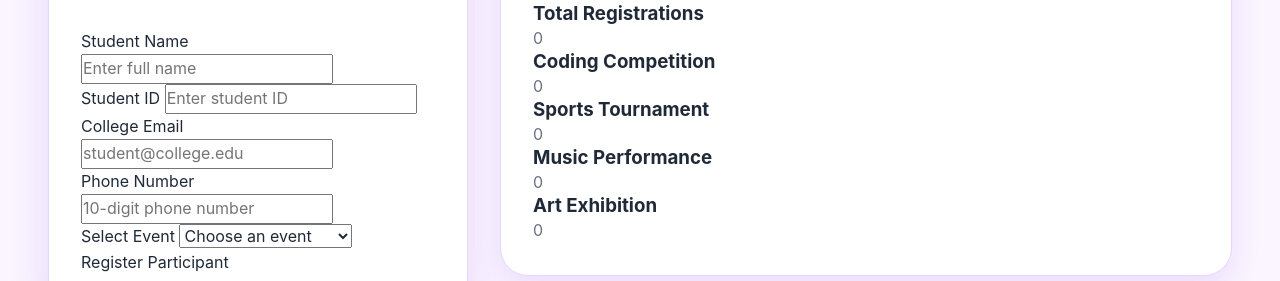
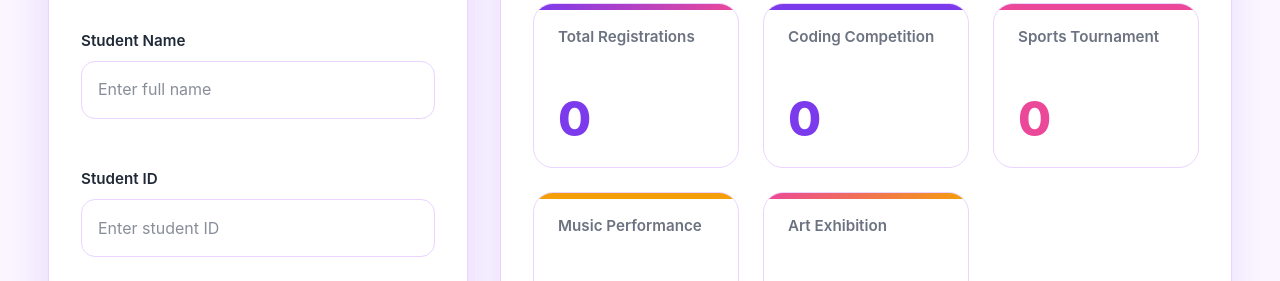
Before and after one commit to sameersahu8677-ops/prompthon, a plain HTML site: page outputs/A5/index.html in a window 1280 px wide. Shown: the part 486-767 px from the top of the page. Drawn offline with Linux system fonts and the light colour scheme.

Commit message:
added part2 css

```diff
--- a/outputs/A5/style.css
+++ b/outputs/A5/style.css
@@ -167,21 +167,15 @@ a {
     overflow: hidden;
     padding: var(--space-3xl) var(--space-lg);
     background:
-        radial-gradient(
-            circle at top left,
+        radial-gradient(circle at top left,
             rgba(236, 72, 153, 0.14),
-            transparent 35%
-        ),
-        radial-gradient(
-            circle at top right,
+            transparent 35%),
+        radial-gradient(circle at top right,
             rgba(245, 158, 11, 0.14),
-            transparent 35%
-        ),
-        linear-gradient(
-            135deg,
+            transparent 35%),
+        linear-gradient(135deg,
             rgba(124, 58, 237, 0.08),
-            rgba(124, 58, 237, 0.03)
-        );
+            rgba(124, 58, 237, 0.03));
     border-bottom: 1px solid var(--color-border);
 }
 
@@ -258,3 +252,229 @@ a {
     padding: var(--space-xl);
     background: var(--color-surface);
 }
+
+/* ==================================================
+   7. FORM COMPONENTS
+================================================== */
+
+.registration-form {
+    display: flex;
+    flex-direction: column;
+    gap: var(--space-lg);
+}
+
+.form-field {
+    display: flex;
+    flex-direction: column;
+    gap: 0.5rem;
+}
+
+.form-field label {
+    font-size: 0.95rem;
+    font-weight: 600;
+    color: var(--color-text-primary);
+}
+
+.form-field input,
+.form-field select {
+    width: 100%;
+    padding: 0.95rem 1rem;
+    border: 1px solid var(--color-border);
+    border-radius: var(--radius-md);
+    background: var(--color-surface);
+    color: var(--color-text-primary);
+    transition:
+        border-color var(--transition-fast),
+        box-shadow var(--transition-fast),
+        transform var(--transition-fast);
+}
+
+.form-field input::placeholder {
+    color: var(--color-text-secondary);
+    opacity: 0.8;
+}
+
+.form-field input:hover,
+.form-field select:hover {
+    border-color: rgba(124, 58, 237, 0.45);
+}
+
+.form-field input:focus,
+.form-field select:focus {
+    outline: none;
+    border-color: var(--color-primary);
+    box-shadow: 0 0 0 4px rgba(124, 58, 237, 0.15);
+}
+
+.form-field select {
+    cursor: pointer;
+}
+
+.field-validation-message {
+    min-height: 1rem;
+    font-size: 0.85rem;
+    color: #dc2626;
+    font-weight: 500;
+}
+
+.form-actions {
+    margin-top: var(--space-sm);
+}
+
+#submit-registration-button {
+    width: 100%;
+    padding: 1rem 1.25rem;
+    border-radius: var(--radius-md);
+    background: linear-gradient(135deg,
+            var(--color-primary),
+            var(--color-secondary));
+    color: #ffffff;
+    font-weight: 700;
+    letter-spacing: 0.02em;
+    cursor: pointer;
+    box-shadow: var(--shadow-sm);
+    transition:
+        transform var(--transition-fast),
+        box-shadow var(--transition-fast),
+        filter var(--transition-fast);
+}
+
+#submit-registration-button:hover {
+    transform: translateY(-2px);
+    box-shadow: var(--shadow-md);
+    filter: brightness(1.03);
+}
+
+#submit-registration-button:active {
+    transform: translateY(0);
+}
+
+#submit-registration-button:disabled {
+    opacity: 0.65;
+    cursor: not-allowed;
+    transform: none;
+    filter: none;
+}
+
+/* ==================================================
+   8. FEEDBACK MESSAGES
+================================================== */
+
+.feedback-message {
+    display: none;
+    margin-bottom: var(--space-md);
+    padding: 1rem 1.1rem;
+    border-radius: var(--radius-md);
+    border: 1px solid transparent;
+    font-size: 0.95rem;
+    font-weight: 500;
+}
+
+.success-message {
+    background: #ecfdf5;
+    color: #047857;
+    border-color: #a7f3d0;
+}
+
+.error-message {
+    background: #fef2f2;
+    color: #b91c1c;
+    border-color: #fecaca;
+}
+
+/* ==================================================
+   9. STATISTICS CARDS
+================================================== */
+
+.statistics-grid {
+    display: grid;
+    grid-template-columns: repeat(auto-fit, minmax(190px, 1fr));
+    gap: var(--space-lg);
+}
+
+.statistic-card {
+    position: relative;
+    overflow: hidden;
+    min-height: 165px;
+    padding: var(--space-lg);
+    border-radius: var(--radius-lg);
+    border: 1px solid var(--color-border);
+    background: var(--color-surface);
+    display: flex;
+    flex-direction: column;
+    justify-content: space-between;
+    transition:
+        transform var(--transition-normal),
+        box-shadow var(--transition-normal);
+}
+
+.statistic-card::before {
+    content: "";
+    position: absolute;
+    inset: 0 auto auto 0;
+    width: 100%;
+    height: 6px;
+}
+
+.statistic-card:nth-child(1)::before {
+    background: linear-gradient(90deg,
+            var(--color-primary),
+            var(--color-secondary));
+}
+
+.statistic-card:nth-child(2)::before {
+    background: var(--color-primary);
+}
+
+.statistic-card:nth-child(3)::before {
+    background: var(--color-secondary);
+}
+
+.statistic-card:nth-child(4)::before {
+    background: var(--color-accent);
+}
+
+.statistic-card:nth-child(5)::before {
+    background: linear-gradient(90deg,
+            var(--color-secondary),
+            var(--color-accent));
+}
+
+.statistic-card:hover {
+    transform: translateY(-4px);
+    box-shadow: var(--shadow-lg);
+}
+
+.statistic-card h3 {
+    font-size: 0.95rem;
+    font-weight: 600;
+    color: var(--color-text-secondary);
+}
+
+.statistic-value {
+    font-size: clamp(2rem, 4vw, 3rem);
+    font-weight: 800;
+    letter-spacing: -0.04em;
+    line-height: 1;
+    margin-top: var(--space-md);
+}
+
+#total-registrations-count {
+    color: var(--color-primary);
+}
+
+#coding-competition-count {
+    color: var(--color-primary);
+}
+
+#sports-tournament-count {
+    color: var(--color-secondary);
+}
+
+#music-performance-count {
+    color: var(--color-accent);
+}
+
+#art-exhibition-count {
+    color: #c026d3;
+}
```
